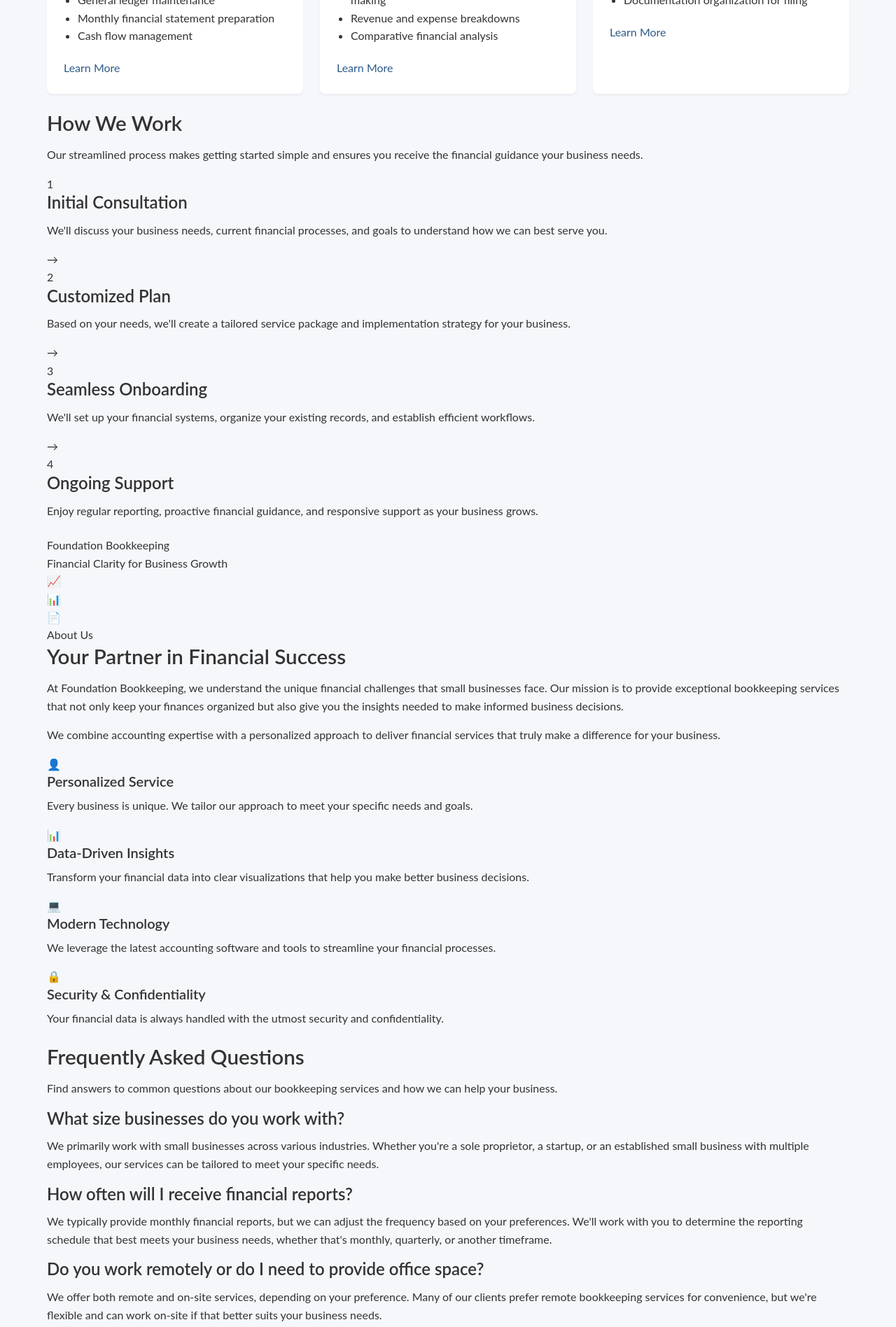
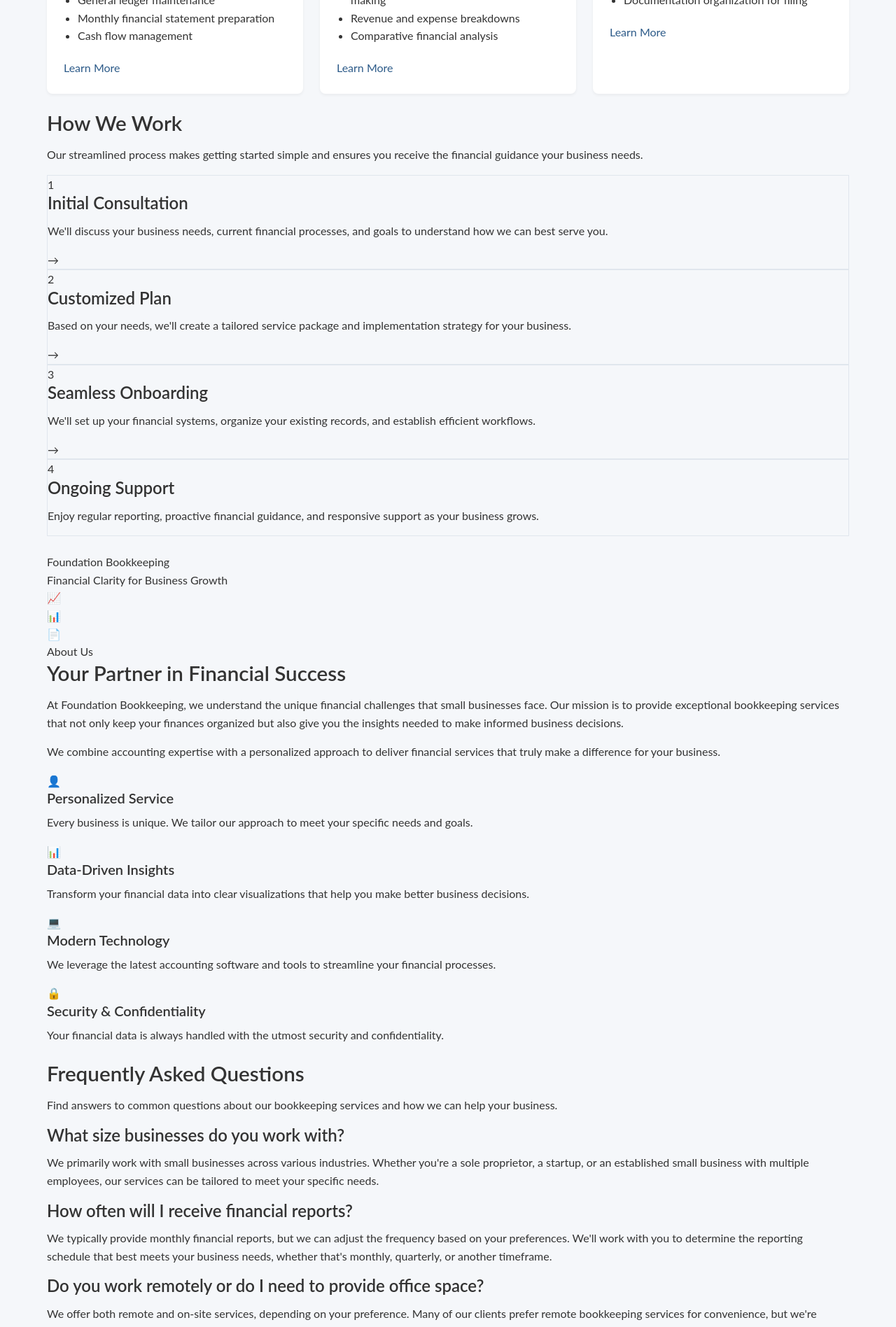
Before and after one commit to jcampbell9724/jcampbell-bookkeeping, a Jekyll site: the page built from index.html, in a window 1280 px wide. Shown: the part 1023-2919 px from the top of the page at 70% size. Built offline with Jekyll 4.4.1, drawn with Linux system fonts in a browser that asks for light colours.

Commit message:
more of index.html

```diff
--- a/css/styles.css
+++ b/css/styles.css
@@ -228,6 +228,53 @@
         margin-bottom: 0;
     }
 
+    /* Basic Card CSS */
+.card {
+    background-color: var(--card-bg);
+    border-radius: 8px;
+    box-shadow: 0 2px 4px rgba(0, 0, 0, 0.05);
+    overflow: hidden;
+}
+
+.card-content {
+    padding: 1.5rem;
+}
+
+.card-title {
+    color: var(--text);
+    font-size: 1.25rem;
+    font-weight: 600;
+    margin-bottom: 0.75rem;
+}
+
+.card-text {
+    color: var(--text-light);
+    margin-bottom: 1rem;
+}
+
+.card-bordered {
+    border: 1px solid var(--border-color);
+    box-shadow: none;
+}
+
+.card-elevated {
+    box-shadow: 0 4px 8px rgba(0, 0, 0, 0.1);
+}
+
+.card-colored {
+    background-color: var(--primary-light);
+    color: white;
+}
+
+.card-colored .card-title,
+.card-colored .card-text {
+    color: white;
+}
+
+.card-colored .card-text {
+    opacity: 0.9;
+}
+
     .gradient-hero {
         background: linear-gradient(135deg, var(--primary-dark), var(--primary), var(--primary-light));
         color: white;
--- a/index.html
+++ b/index.html
@@ -90,7 +90,7 @@ keywords: bookkeeping, small business accounting, tax preparation, financial ser
             <p>Our streamlined process makes getting started simple and ensures you receive the financial guidance your business needs.</p>
         </div>
         <div class="process-steps">
-            <div class="process-step">
+            <div class="card-bordered">
                 <div class="step-number">1</div>
                 <h3>Initial Consultation</h3>
                 <p>We'll discuss your business needs, current financial processes, and goals to understand how we can best serve you.</p>
@@ -98,7 +98,7 @@ keywords: bookkeeping, small business accounting, tax preparation, financial ser
                     →
                 </div>
             </div>
-            <div class="process-step">
+            <div class="card-bordered">
                 <div class="step-number">2</div>
                 <h3>Customized Plan</h3>
                 <p>Based on your needs, we'll create a tailored service package and implementation strategy for your business.</p>
@@ -106,7 +106,7 @@ keywords: bookkeeping, small business accounting, tax preparation, financial ser
                     →
                 </div>
             </div>
-            <div class="process-step">
+            <div class="card-bordered">
                 <div class="step-number">3</div>
                 <h3>Seamless Onboarding</h3>
                 <p>We'll set up your financial systems, organize your existing records, and establish efficient workflows.</p>
@@ -114,7 +114,7 @@ keywords: bookkeeping, small business accounting, tax preparation, financial ser
                     →
                 </div>
             </div>
-            <div class="process-step">
+            <div class="card-bordered">
                 <div class="step-number">4</div>
                 <h3>Ongoing Support</h3>
                 <p>Enjoy regular reporting, proactive financial guidance, and responsive support as your business grows.</p>
```
